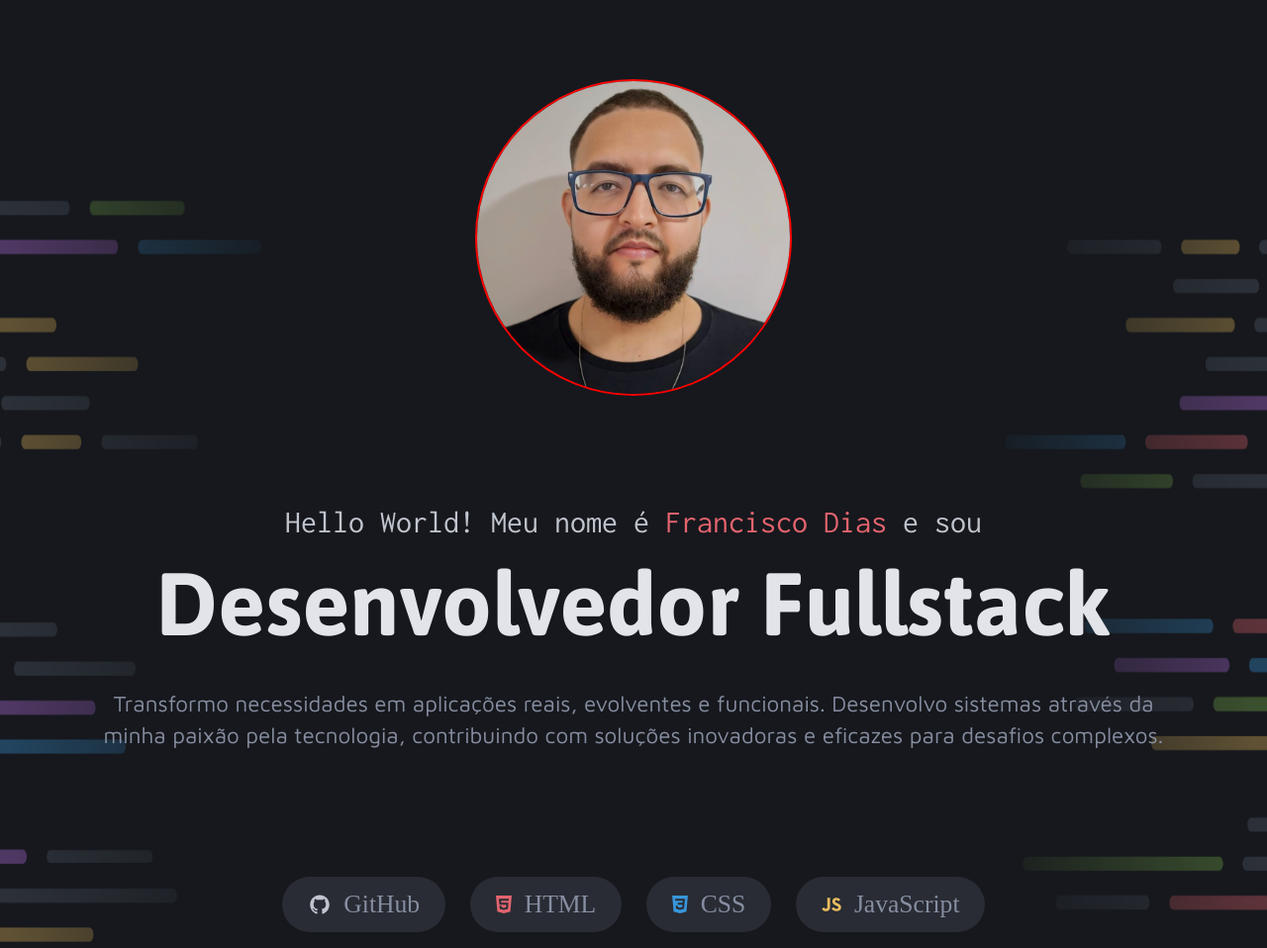
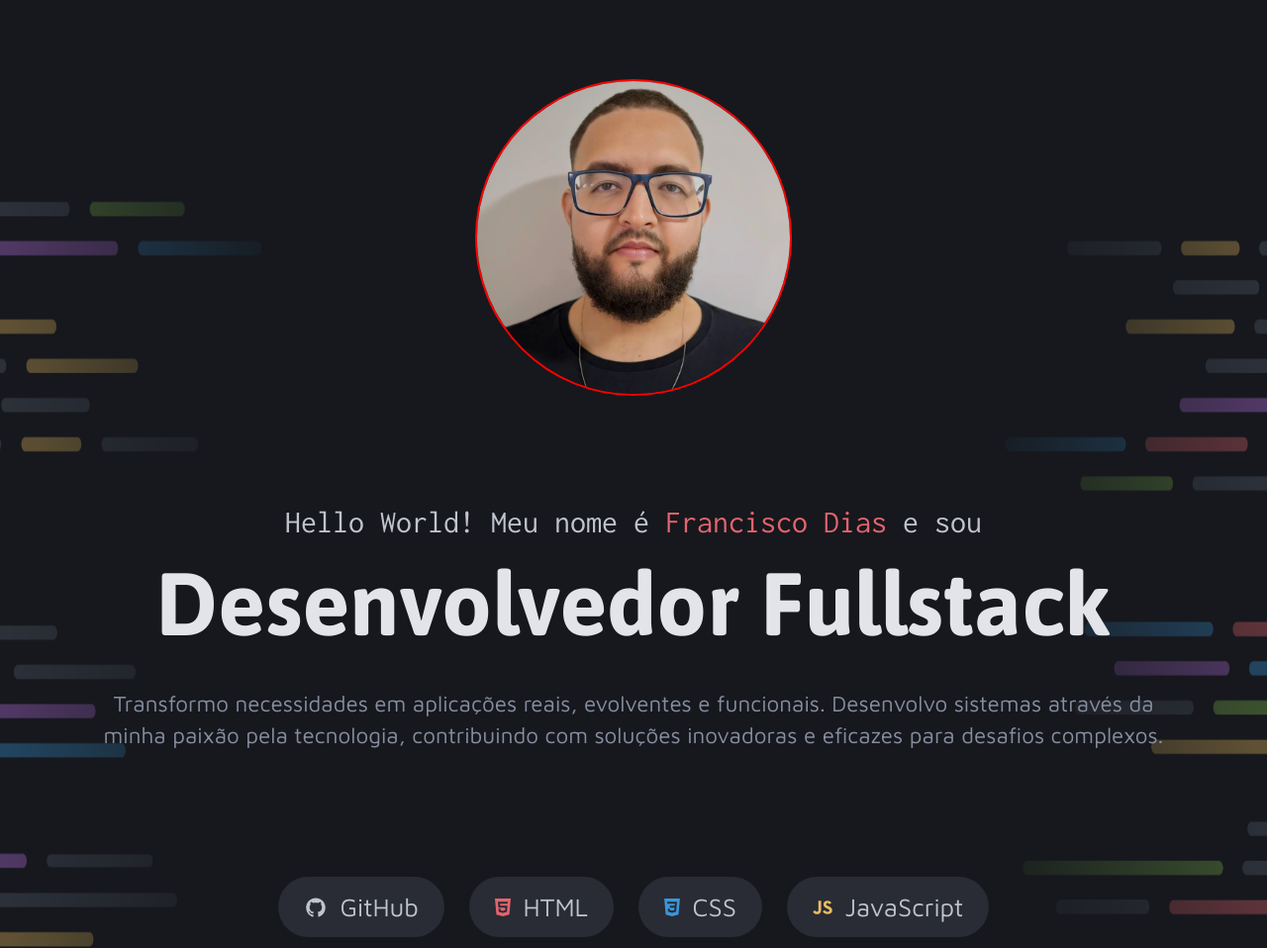
Before and after one commit to Chicaao/Portfolio, a plain HTML site: page index.html in a window 1280 px wide. Shown: the top 958 px of the page at 99% size. Drawn offline with Linux system fonts and the light colour scheme.

Commit message:
mudando fonts das tags

```diff
--- a/styles/main.css
+++ b/styles/main.css
@@ -12,4 +12,6 @@ figure {
   padding: .8rem 1.6rem;
   border-radius: 99.9rem;
   background-color: var(--gray-300);
+  color: var(--gray-500);
+  font: var(--text-md);
 }
```
